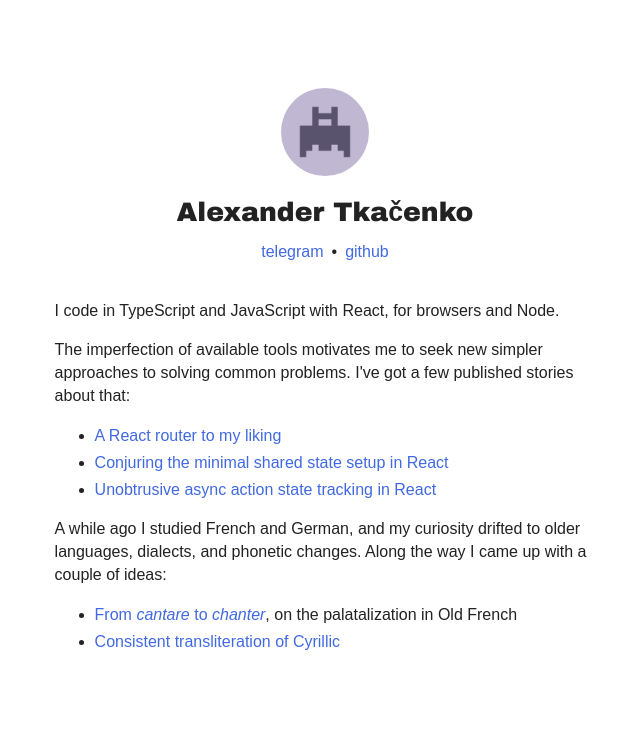
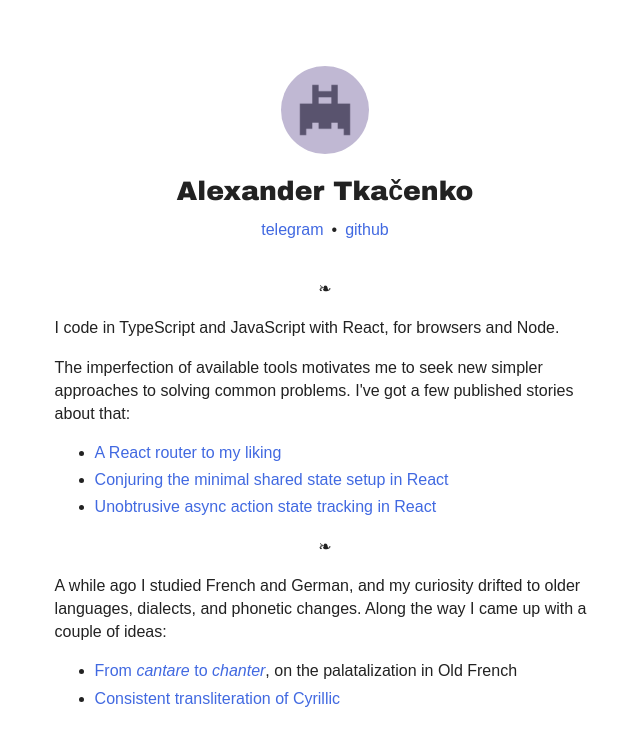
Before and after one commit to axtk/axtk.github.io, a Jekyll site: the page built from index.html, in a window 1280 px wide. Shown: the top 746 px of the page, without its empty margins (315-955 px from the left). Built offline with Jekyll 4.4.1, drawn with Linux system fonts in a browser that asks for light colours.

Commit message:
update index

```diff
--- a/css/index.css
+++ b/css/index.css
@@ -1,5 +1,8 @@
 html {
     --max-main-content-width: 36rem;
+}
+body {
+    padding: 2rem 0 3rem;
 }
 h2 {
     border-bottom-width: .1rem;
@@ -64,3 +67,6 @@
     display: inline-block;
     margin: 0 .5em;
 }
+.content p.sep {
+    text-align: center;
+}
--- a/index.html
+++ b/index.html
@@ -18,6 +18,8 @@
 
 <div class="content">
 
+<p class="sep">❧</p>
+
 <p>I code in TypeScript and JavaScript with React, for browsers and Node.</p>
 <p>The imperfection of available tools motivates me to seek new simpler approaches to solving common problems. I've got a few published stories about that:</p>
 
@@ -27,6 +29,8 @@
     <li><a href="https://dev.to/axtk/unobtrusive-async-action-state-tracking-in-react-3h9d">Unobtrusive async action state tracking in React</a></li>
 </ul>
 
+<p class="sep">❧</p>
+
 <p>A while ago I studied French and German, and my curiosity drifted to older languages, dialects, and phonetic changes. Along the way I came up with a couple of ideas:</p>
 
 <ul>
```
